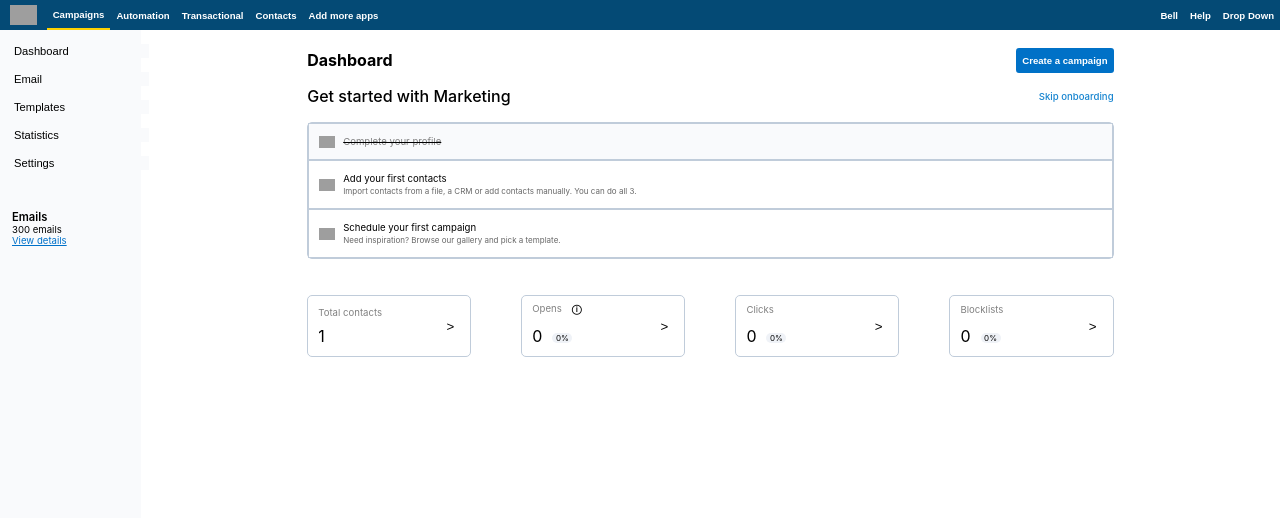
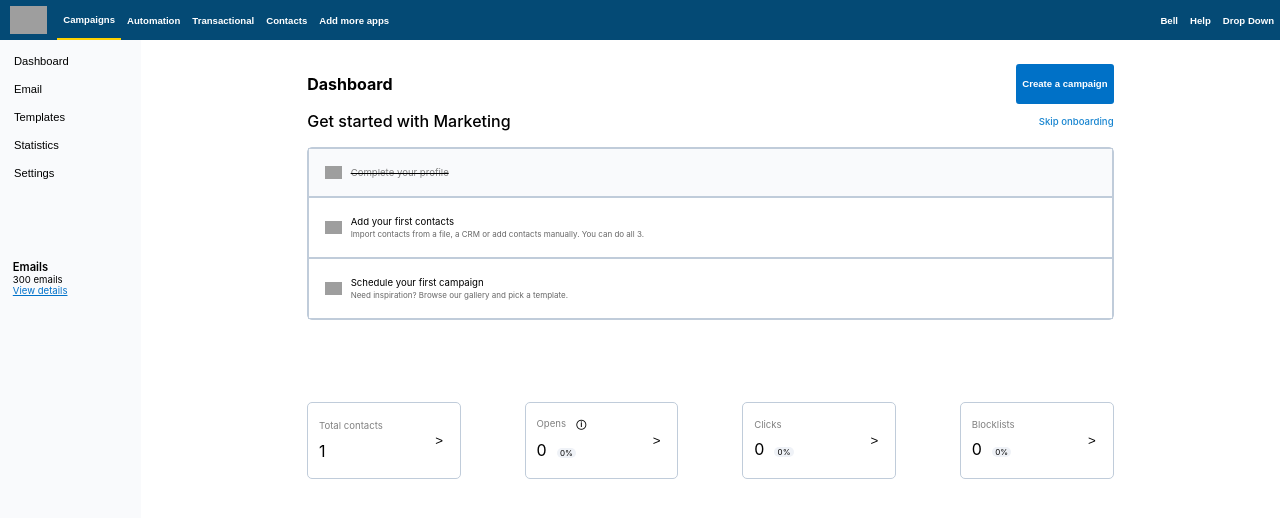
Before and after one commit to dingdong-22/send-in-blue-dashboard, a React (Create React App) app: page / in a window 1280 px wide. Shown: the top 518 px of the page. Built offline with nearby package versions, Linux system fonts and the light colour scheme; grey boxes are pictures that could not be loaded.

Commit message:
update: units

```diff
--- a/src/App.css
+++ b/src/App.css
@@ -26,7 +26,7 @@ button:hover {
 
 .navbar {
   display: flex;
-  height: 30px;
+  height: 5vh;
   justify-content: space-between;
   align-items: center;
   background-color: var(--clr-navbar-bg);
@@ -40,7 +40,7 @@ button:hover {
 }
 
 .company_logo {
-  height: 20px;
+  height: 3.5vh;
   margin: 0px 10px 0px 10px;
 }
 
@@ -55,7 +55,7 @@ button:hover {
 
 .remaining_container {
   display: grid;
-  grid-template-columns: 11% 89%;
+  grid-template-columns: minmax(100px, 11%) 89%;
   height: 100vh;
 }
 
@@ -71,7 +71,7 @@ button:hover {
 
 .vertical_navbar_buttons {
   display: flex;
-  width: 100%;
+  width: calc(100% - 8px);
   border: none;
   background-color: inherit;
   font-size: 0.7rem;
@@ -79,7 +79,7 @@ button:hover {
 }
 
 .emails_section {
-  margin: 40px 0px 0px 12px;
+  margin: 10vh 0px 0px 1vw;
 }
 
 .emails_header {
@@ -104,14 +104,14 @@ button:hover {
 
 .main_section_container {
   display: grid;
-  padding-top: 20px;
+  padding-top: 4vh;
   justify-content: center;
 }
 
 .main_section {
   display: grid;
   width: 63vw;
-  grid-template-rows: 20px 225px 60px;
+  grid-template-rows: 3% 40% 10%;
   font-size: 1rem;
 }
 
@@ -131,7 +131,7 @@ button:hover {
   border: none;
   border-radius: 3px;
   font-size: 0.6rem;
-  height: 25px;
+  height: 5vh;
   font-weight: 550;
 }
 
@@ -157,7 +157,7 @@ button:hover {
   border-radius: 5px;
   border: 1px solid var(--clr-border-gray);
   height: fit-content;
-  margin-bottom: 33px;
+  /* margin-bottom: 33px; */
 }
 
 .step {
@@ -165,7 +165,7 @@ button:hover {
   align-items: center;
   border: 1px solid var(--clr-border-gray);
   font-size: 0.6rem;
-  padding: 10px;
+  padding: 2vh;
 }
 
 .step p {
@@ -188,8 +188,8 @@ button:hover {
 
 .completed_icon,
 .incomplete_icon {
-  height: 12px;
-  margin-right: 6px;
+  height: 0.8rem;
+  margin-right: 0.4rem;
 }
 
 /* information */
@@ -197,7 +197,7 @@ button:hover {
 .information {
   display: grid;
   grid-template-columns: repeat(4, 1fr);
-  gap: 50px;
+  gap: 5vw;
 }
 
 .information_blocks {
@@ -206,12 +206,13 @@ button:hover {
   align-items: center;
   border: 1px solid var(--clr-border-gray);
   border-radius: 5px;
-  padding: 7px 10px 7px 10px;
+  padding: 5% 7% 5% 7%;
   font-size: 0.6rem;
 }
 
-.information_type, .i_symbol {
-  margin: 0px 0px 8px 0px;
+.information_type,
+.i_symbol {
+  margin: 0px 0px 15% 0px;
   color: gray;
 }
 
@@ -223,7 +224,7 @@ button:hover {
 .progress {
   display: flex;
   align-items: center;
-  gap: 10px;
+  gap: 0.8vw;
 }
 
 .count {
@@ -236,11 +237,11 @@ button:hover {
   background-color: rgb(239, 242, 247);
   justify-content: center;
   align-items: center;
-  width: 20px;
+  width: 1.5vw;
   border-radius: 10px;
   font-size: 0.5rem;
-  margin-top: 10px;
-  margin-bottom: 6px;
+  margin-top: 0.8vw;
+  margin-bottom: 0.4vw;
 }
 
 .make_it_inline {
@@ -248,7 +249,7 @@ button:hover {
 }
 
 .i_symbol {
-  margin-left: 10px;
+  margin-left: .8vw;
   color: var(--clr-text-black);
   font-weight: 600;
 }
```
